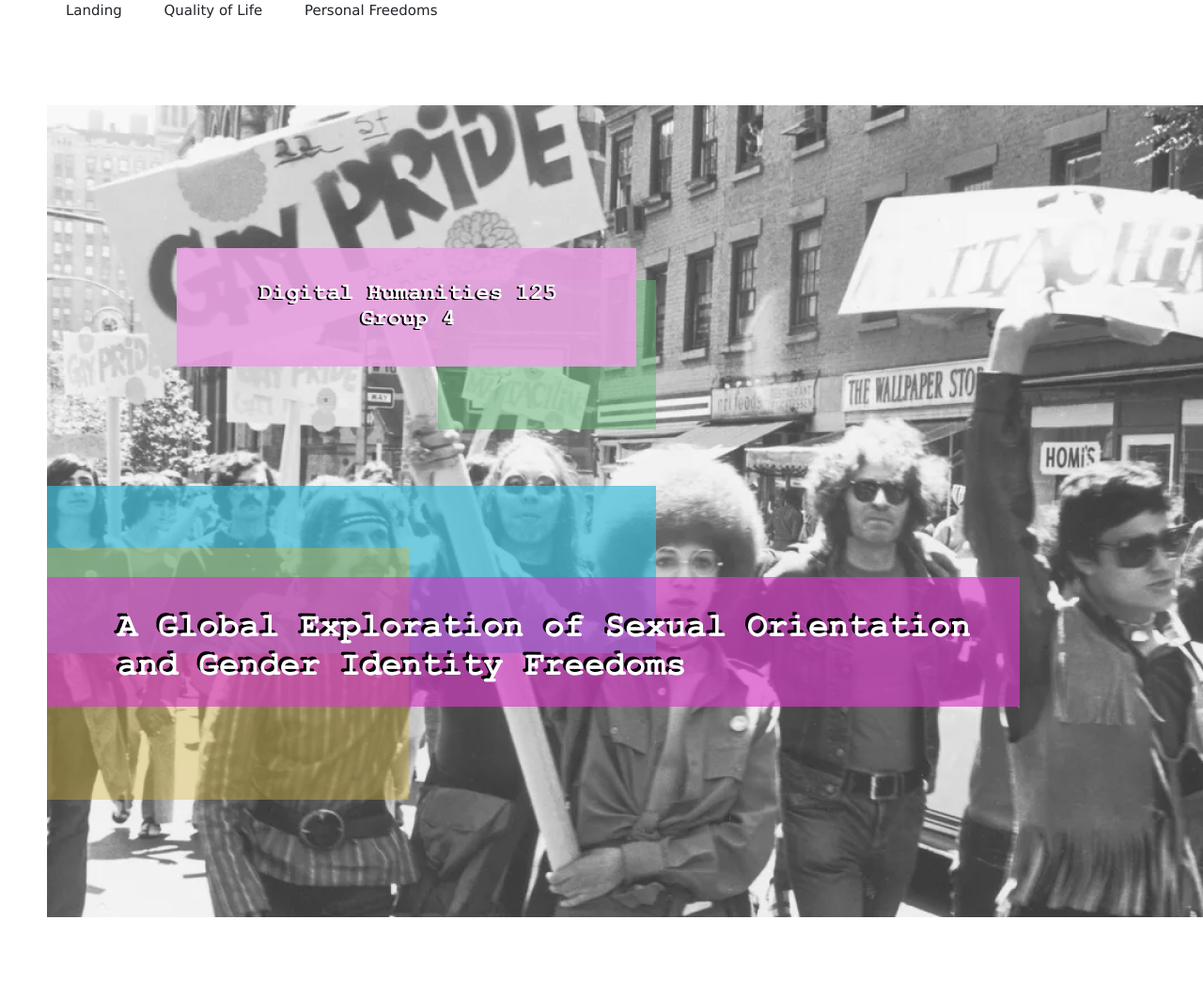
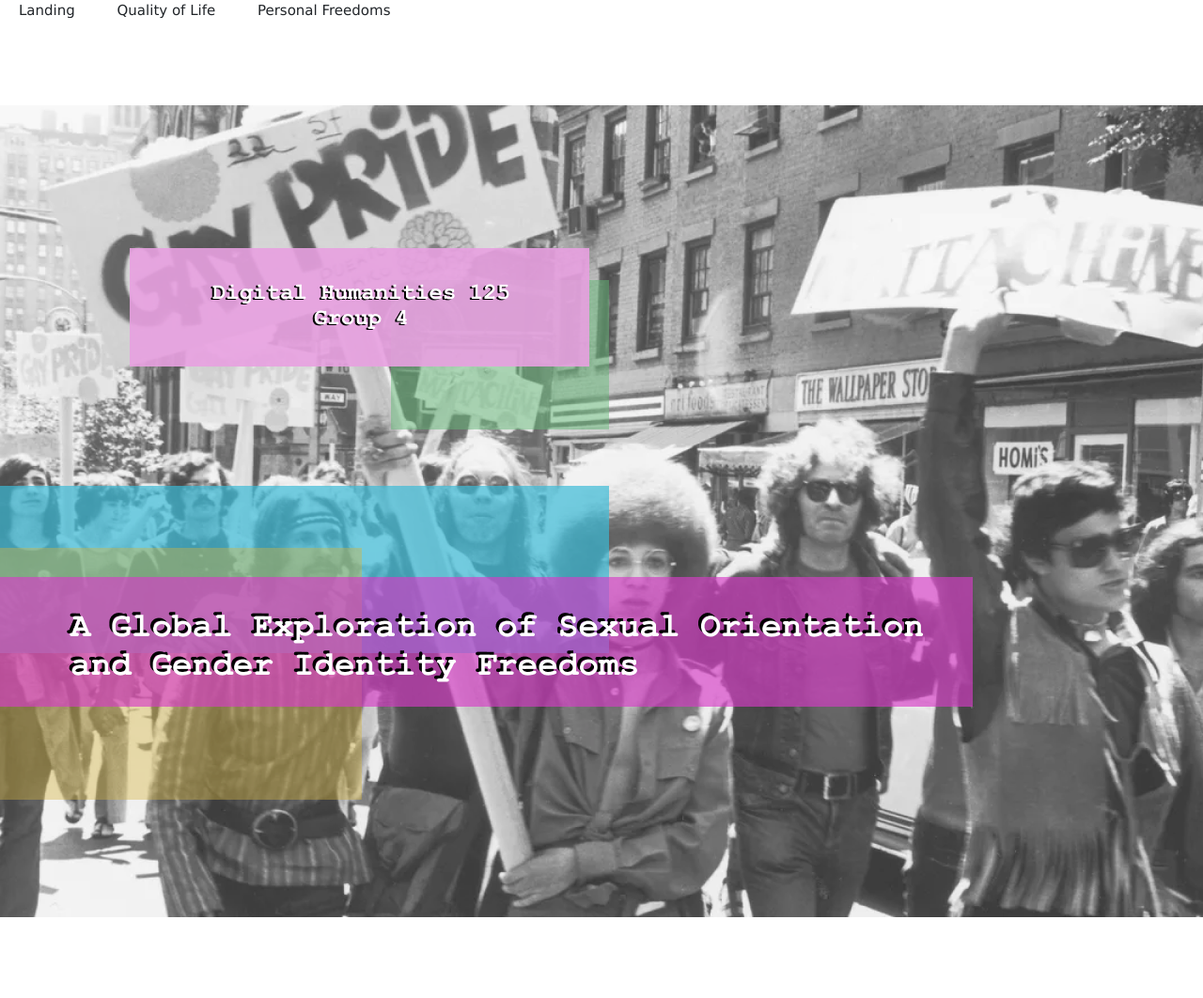
Before and after one commit to LHarrison36/DH125-Final-Project, a Jekyll site: the page built from index.md, in a window 1280 px wide. Shown: the whole page at 94% size. Built offline with Jekyll 4.4.1, drawn with Linux system fonts in a browser that asks for light colours.

Commit message:
Update template.html

```diff
--- a/_layouts/template.html
+++ b/_layouts/template.html
@@ -7,8 +7,6 @@
 
     body {
       background-color: white;
-      padding-left: 50px;
-      padding-right: 50px;
     }
 
    img {
@@ -76,9 +74,7 @@
 <style>
 
     body {
-      background-color: #F0FDFF;
-      padding-left: 50px;
-      padding-right: 50px;
+      background-color: white;
     }
 
       .card {
@@ -116,9 +112,7 @@
 <style>
 
     body {
-      background-color: #F0FDFF;
-      padding-left: 50px;
-      padding-right: 50px;
+      background-color: white;
     }
 
       .card {
@@ -154,9 +148,7 @@
 <style>
 
     body {
-      background-color: #F0FDFF;
-      padding-left: 50px;
-      padding-right: 50px;
+      background-color: white;
     }
 
       .card {
@@ -193,9 +185,7 @@
 <style>
 
     body {
-      background-color: #F0FDFF;
-      padding-left: 50px;
-      padding-right: 50px;
+      background-color: white;
     }
 
       .card {
@@ -232,9 +222,7 @@
 <style>
 
     body {
-      background-color: #F0FDFF;
-      padding-left: 50px;
-      padding-right: 50px;
+      background-color: white;
     }
 
    .card {
```
